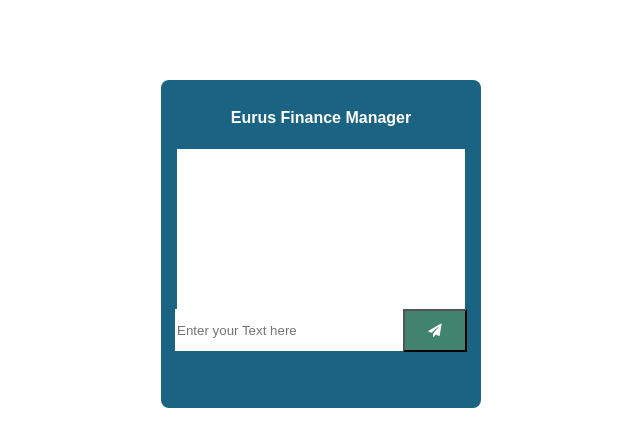
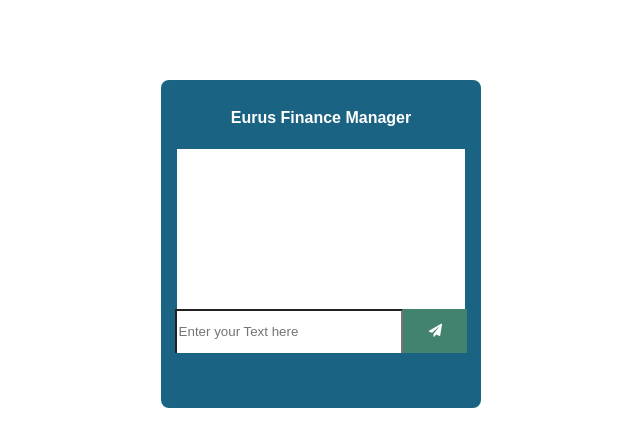
Before and after one commit to hngi/Team-Eurus-Chatbot, a plain HTML site: page index.html in a window 1280 px wide. Shown: the whole page, without its empty margins (319-959 px from the left). Drawn offline with Linux system fonts and the light colour scheme.

Commit message:
refactor ui

```diff
--- a/style.css
+++ b/style.css
@@ -42,17 +42,20 @@ main {
 }
 
 input {
-	width: 70%;
+	width: 69%;
 	height: 3em;
 	background-color: #fff;
 	color: #59a78f;
 	margin-right: 0;
-	border: none;
+	border-bottom: none;
 }
 
 button{
+	height: 3.35em;
 	padding: 0.9em;
 	background-color: #41836f;
 	color: #fff;
 	width: 20%;
+	border: none;
+
 }
```
